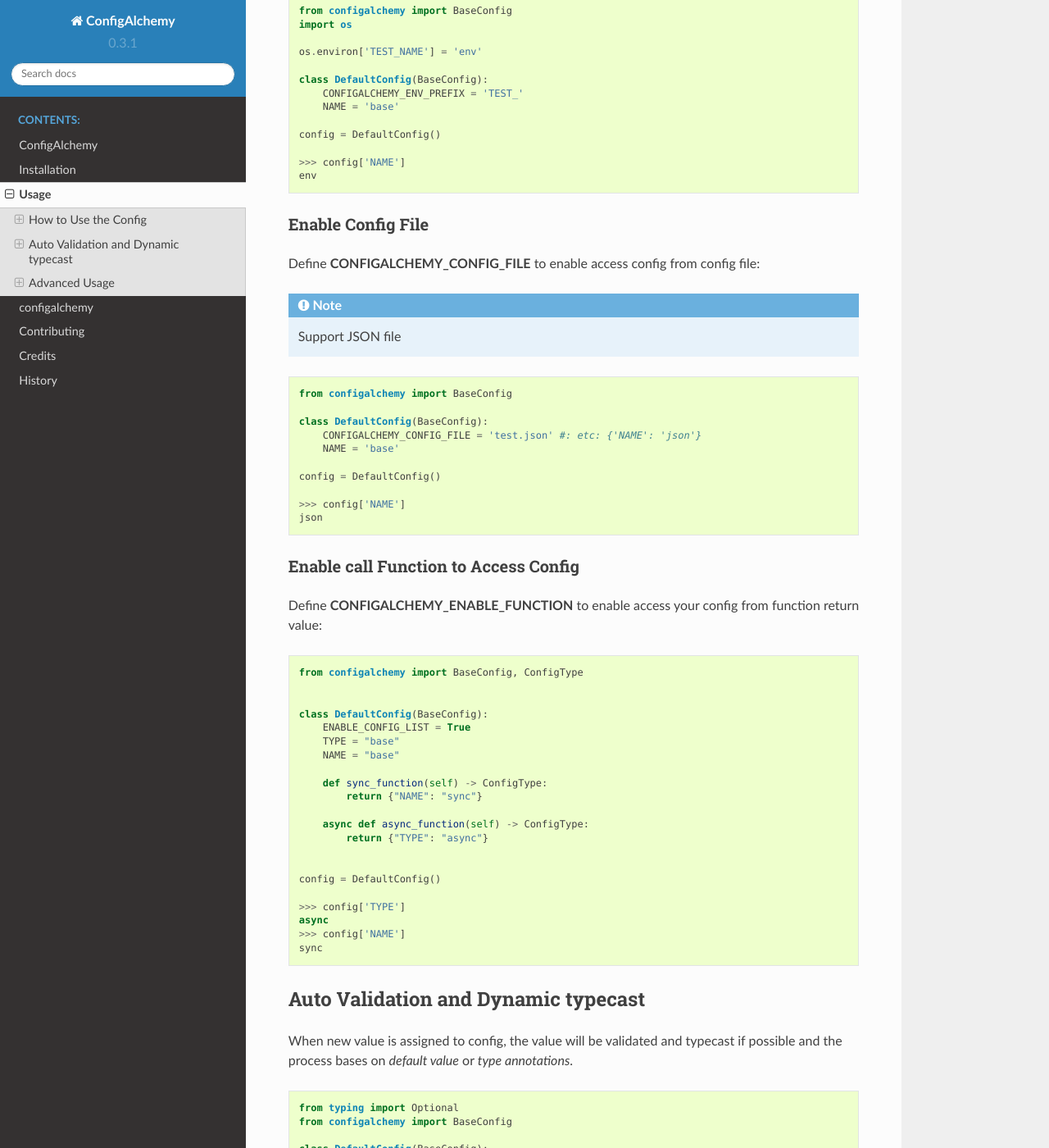
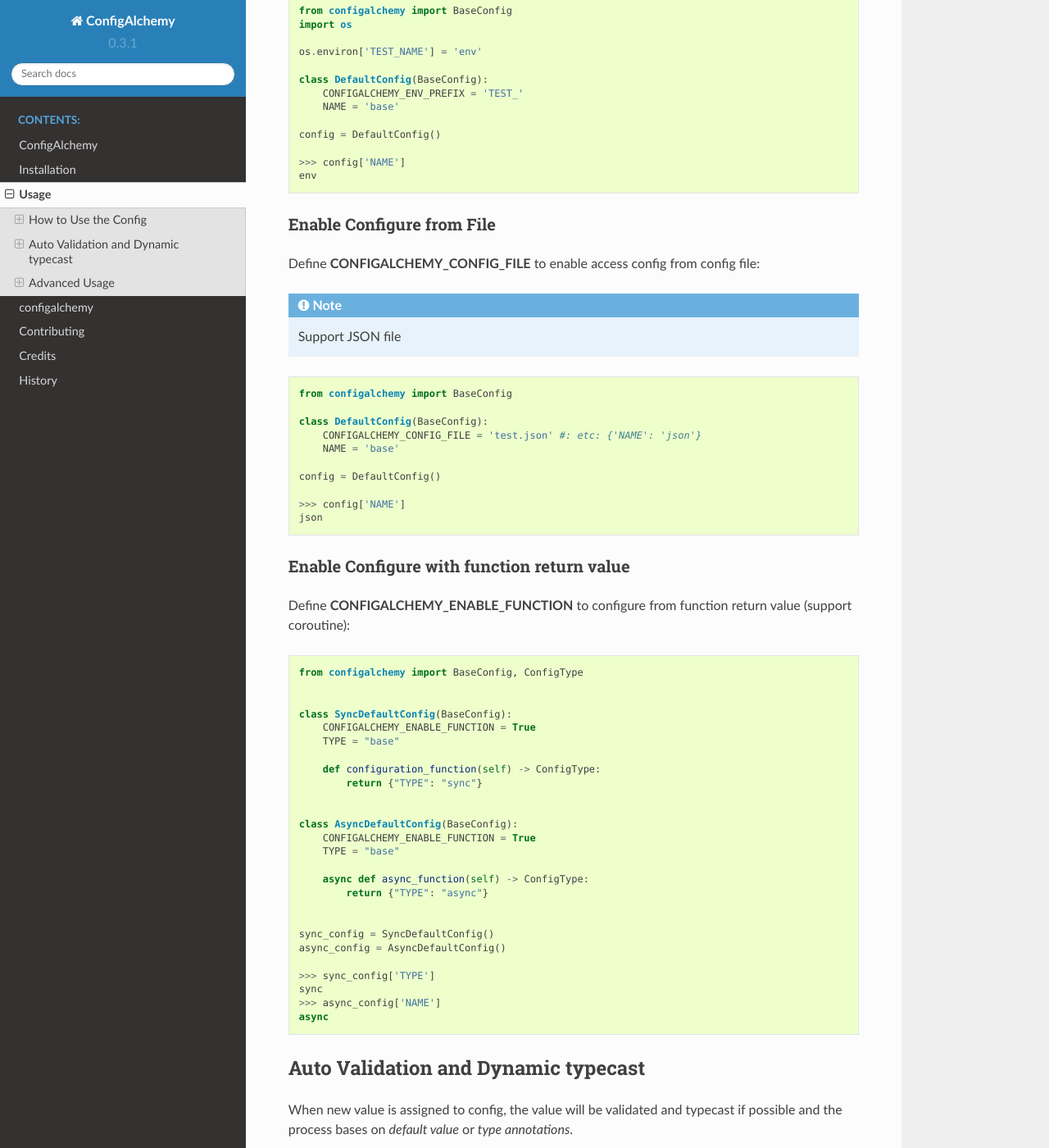
Before and after one commit to GuangTianLi/configalchemy, a Sphinx documentation site: the page built from docs/usage.rst, in a window 1280 px wide and 1400 px high, scrolled down 1443 px. Shown: the whole window at 82% size. Built offline with Sphinx 7.4.7 and the Read the Docs theme 2.0.0, drawn with Linux system fonts in a browser that asks for light colours; some of the changed text lies outside the part shown.

Commit message:
:art: refactory configuration_function

```diff
--- a/docs/usage.rst
+++ b/docs/usage.rst
@@ -4,7 +4,7 @@
 
 To use ConfigAlchemy in a project.
 
-.. note:: the config key should be **uppercase**.
+.. note:: the configuration key should be **uppercase**.
 
 .. code-block:: python
 
@@ -75,7 +75,7 @@
     >>> config['NAME']
     env
 
-Enable Config File
+Enable Configure from File
 ---------------------------------
 
 Define **CONFIGALCHEMY_CONFIG_FILE** to enable access config from config file:
@@ -95,33 +95,38 @@
     >>> config['NAME']
     json
 
-Enable call Function to Access Config
+Enable Configure with function return value
 ----------------------------------------------------
-Define **CONFIGALCHEMY_ENABLE_FUNCTION** to enable access your config from function return value:
+Define **CONFIGALCHEMY_ENABLE_FUNCTION** to configure from function return value (support coroutine):
 
 .. code-block:: python
 
     from configalchemy import BaseConfig, ConfigType
 
 
-    class DefaultConfig(BaseConfig):
-        ENABLE_CONFIG_LIST = True
+    class SyncDefaultConfig(BaseConfig):
+        CONFIGALCHEMY_ENABLE_FUNCTION = True
         TYPE = "base"
-        NAME = "base"
 
-        def sync_function(self) -> ConfigType:
-            return {"NAME": "sync"}
+        def configuration_function(self) -> ConfigType:
+            return {"TYPE": "sync"}
+
+
+    class AsyncDefaultConfig(BaseConfig):
+        CONFIGALCHEMY_ENABLE_FUNCTION = True
+        TYPE = "base"
 
         async def async_function(self) -> ConfigType:
             return {"TYPE": "async"}
 
 
-    config = DefaultConfig()
+    sync_config = SyncDefaultConfig()
+    async_config = AsyncDefaultConfig()
 
-    >>> config['TYPE']
+    >>> sync_config['TYPE']
+    sync
+    >>> async_config['NAME']
     async
-    >>> config['NAME']
-    sync
 
 
 Auto Validation and Dynamic typecast
```
Also changed, not shown: 4 other files.
